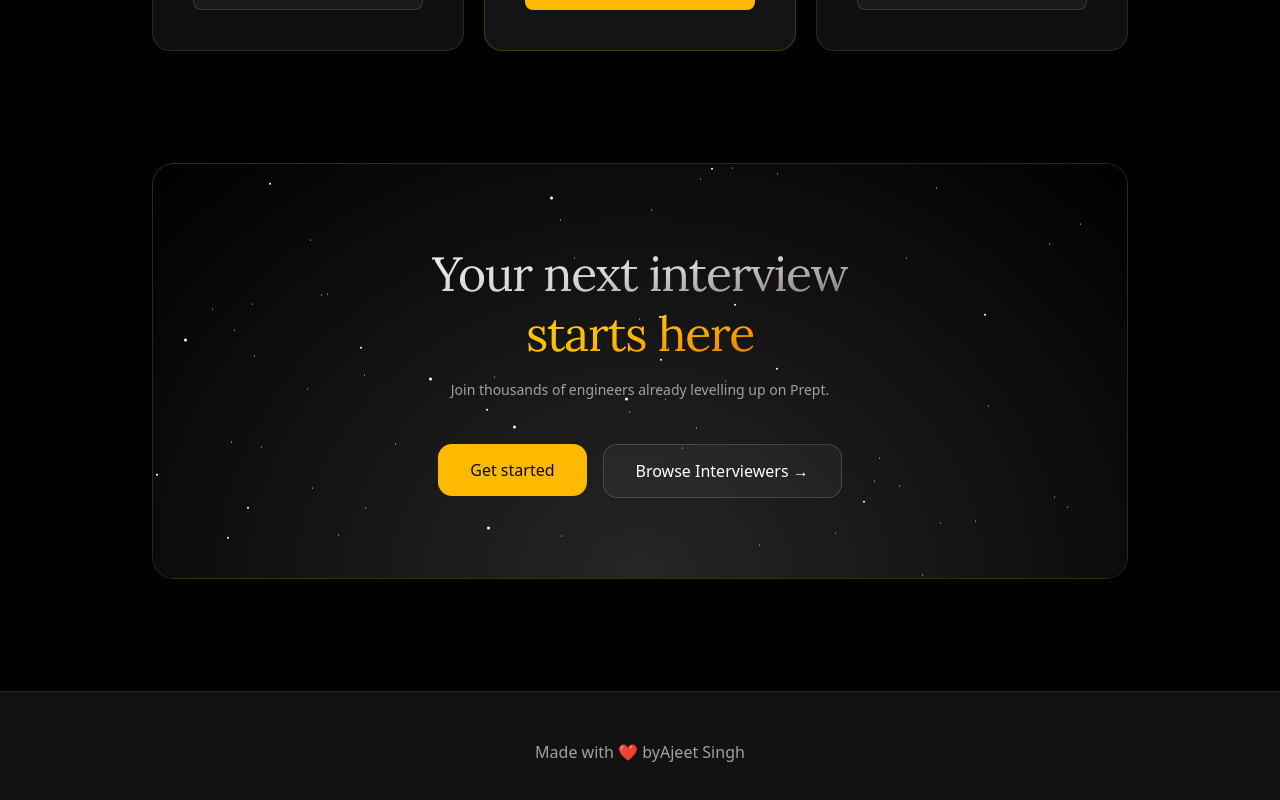
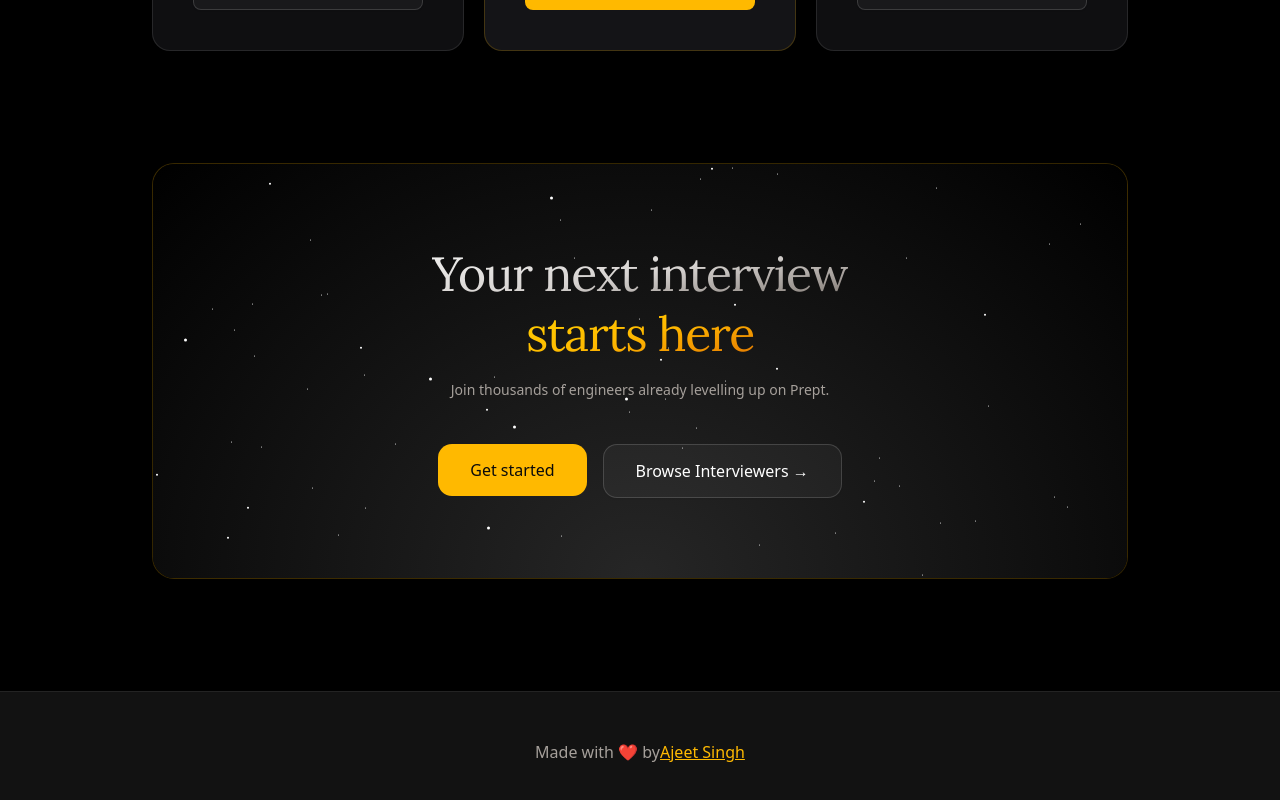
Before and after one commit to ajeet8395/AI-Interview-Platform, a Next.js app: page / in a window 1280 px wide. Shown: the part 4162-4962 px from the top of the page. Built offline with nearby package versions, Linux system fonts and the light colour scheme; no server answers.

Commit message:
giving credentila for tester

```diff
--- a/app/(auth)/sign-in/[[...sign-in]]/page.jsx
+++ b/app/(auth)/sign-in/[[...sign-in]]/page.jsx
@@ -2,11 +2,11 @@
 
 export default function Page() {
   return (
-    <div className="relative">
+    <div className="flex justify-center items-center min-h-screen bg-black relative">
       <SignIn />
 
-      {/* Test Credentials Section */}
-      <div className="absolute top-4 right-4 bg-[#1a1a1a] border border-white/10 rounded-lg p-4 max-w-xs">
+      {/* Test Credentials Section - Fixed positioning */}
+      <div className="fixed top-4 right-4 bg-[#1a1a1a] border border-white/10 rounded-lg p-4 max-w-xs z-50 shadow-xl">
         <h3 className="text-sm font-semibold text-stone-200 mb-3">🔧 Test Credentials</h3>
 
         <div className="space-y-3">
--- a/app/layout.js
+++ b/app/layout.js
@@ -45,7 +45,7 @@
             <Toaster richColors />
 
             <footer className="relative z-10 border-t border-white/7 py-12  mx-auto px-6 flex flex-wrap items-center justify-center text-stone-400">
-              Made with ❤️ by <a href="https://ajeetsingh.in/" target="_blank" rel="noopener noreferrer" className="text-stone-400 hover:text-stone-300 transition-colors">Ajeet Singh</a>
+              Made with ❤️ by <a href="https://ajeetsingh.in/" target="_blank" rel="noopener noreferrer" className="text-amber-400 hover:text-amber-300 transition-colors underline">Ajeet Singh</a>
             </footer>
           </ThemeProvider>
         </body>
```
